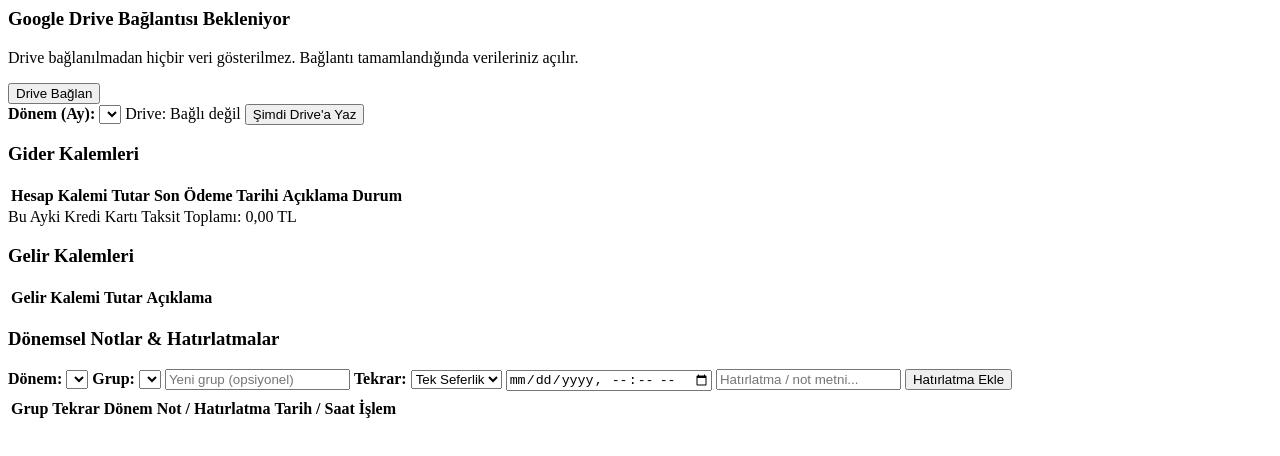
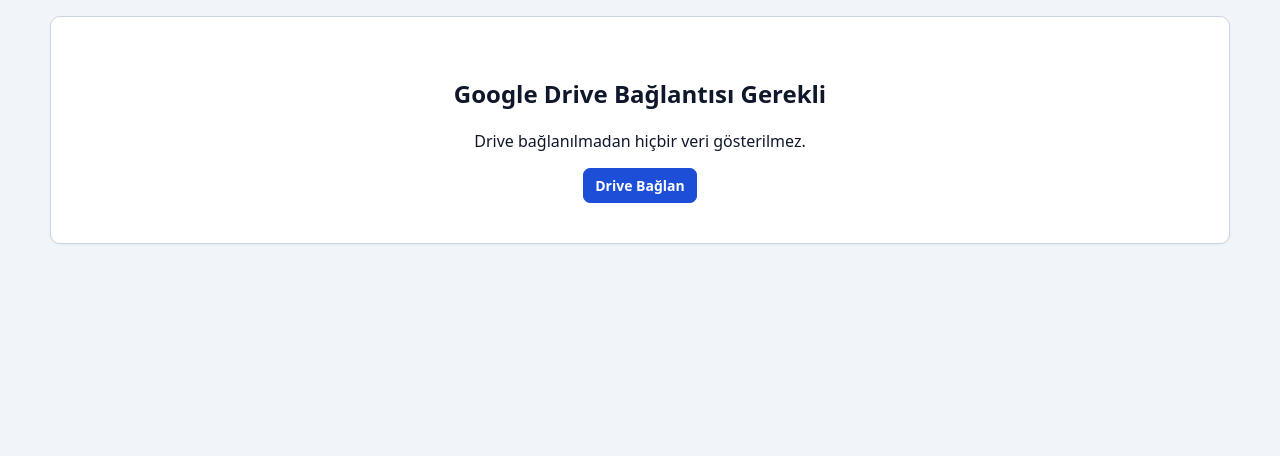
Before and after one commit to recakir35/butce-pwa, a plain HTML site: page index.html in a window 1280 px wide. Drawn offline with Linux system fonts and the light colour scheme.

Commit message:
Update index.html

```diff
--- a/index.html
+++ b/index.html
@@ -1,15 +1,32 @@
-<div id="driveLockedScreen" class="locked-overlay">
-  <h3>Google Drive Bağlantısı Bekleniyor</h3>
-  <p>Drive bağlanılmadan hiçbir veri gösterilmez. Bağlantı tamamlandığında verileriniz açılır.</p>
+<!DOCTYPE html>
+<html lang="tr">
+<head>
+  <meta charset="UTF-8" />
+  <meta name="viewport" content="width=device-width, initial-scale=1.0" />
+  <meta name="mobile-web-app-capable" content="yes" />
+  <link rel="icon" href="data:," />
+  <title>Bütçe Takip</title>
+  <link rel="stylesheet" href="./styles.css" />
+  <script src="https://accounts.google.com/gsi/client" async defer></script>
+</head>
+<body>
+  <div class="container">
+    <!-- Drive bağlı değilken SADECE bu ekran görünür -->
+    <div id="driveGate" class="card" style="text-align:center; padding:40px 20px;">
+      <h2>Google Drive Bağlantısı Gerekli</h2>
+      <p id="driveGateStatus">Drive bağlanılmadan hiçbir veri gösterilmez.</p>
       <button id="driveConnectBtn" type="button" class="primary">Drive Bağlan</button>
     </div>
 
-<div id="driveUnlockedContent" class="hidden">
+    <!-- Drive bağlandıktan sonra açılan uygulama alanı -->
+    <div id="appWorkspace" class="hidden">
       <div class="card">
+        <div class="toolbar">
           <label for="periodSelect"><strong>Dönem (Ay):</strong></label>
           <select id="periodSelect"></select>
-    <span id="driveStatusText" class="drive-status">Drive: Bağlı değil</span>
+          <span id="driveStatusText" class="drive-status">Drive: Bağlandı</span>
           <button id="driveSyncNowBtn" type="button" class="secondary">Şimdi Drive'a Yaz</button>
+        </div>
       </div>
 
       <div class="card">
@@ -47,7 +64,7 @@
       </div>
 
       <div class="card">
-    <h3>Dönemsel Notlar & Hatırlatmalar</h3>
+        <h3>Dönemsel Notlar &amp; Hatırlatmalar</h3>
         <div class="toolbar">
           <label for="notePeriodSelect"><strong>Dönem:</strong></label>
           <select id="notePeriodSelect"></select>
@@ -84,3 +101,8 @@
         </table>
       </div>
     </div>
+  </div>
+
+  <script type="module" src="./app.js"></script>
+</body>
+</html>
```
Lines whose indentation alone changed are shown as unchanged.
